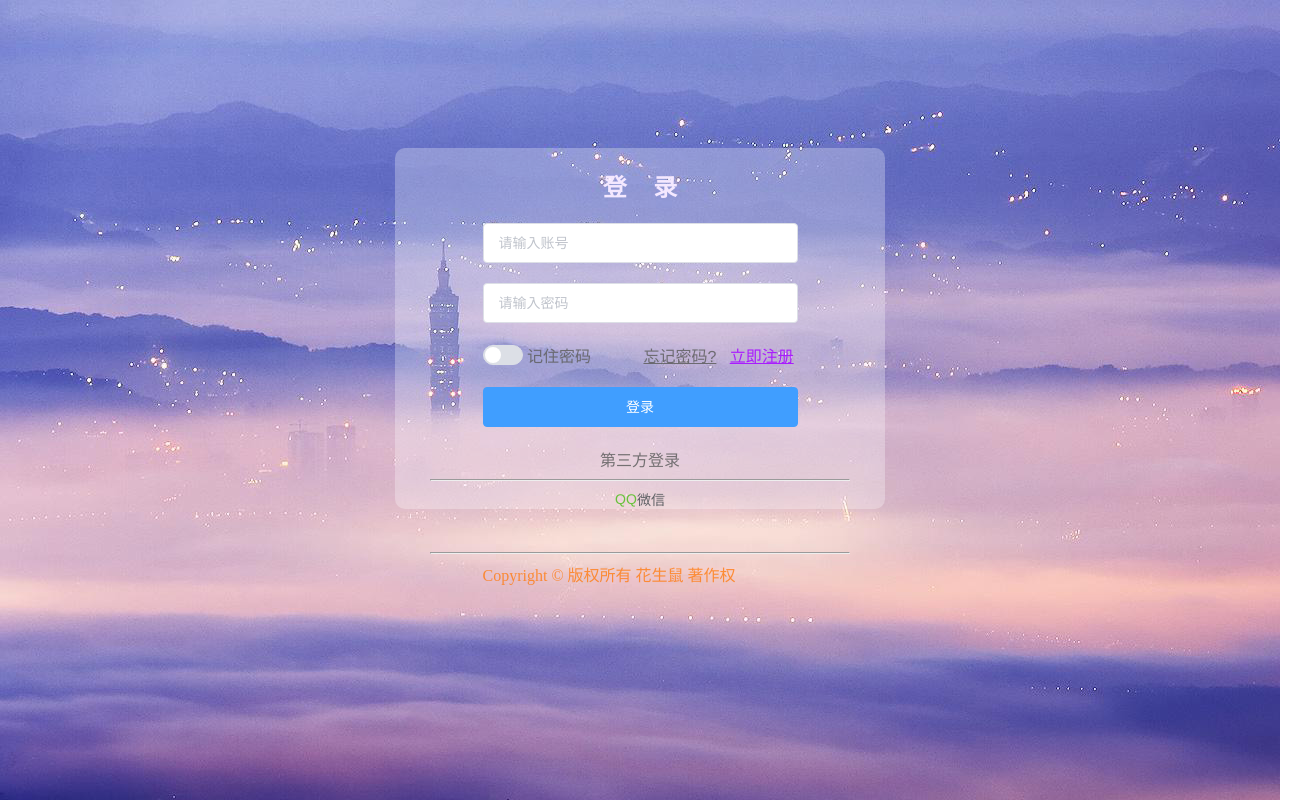
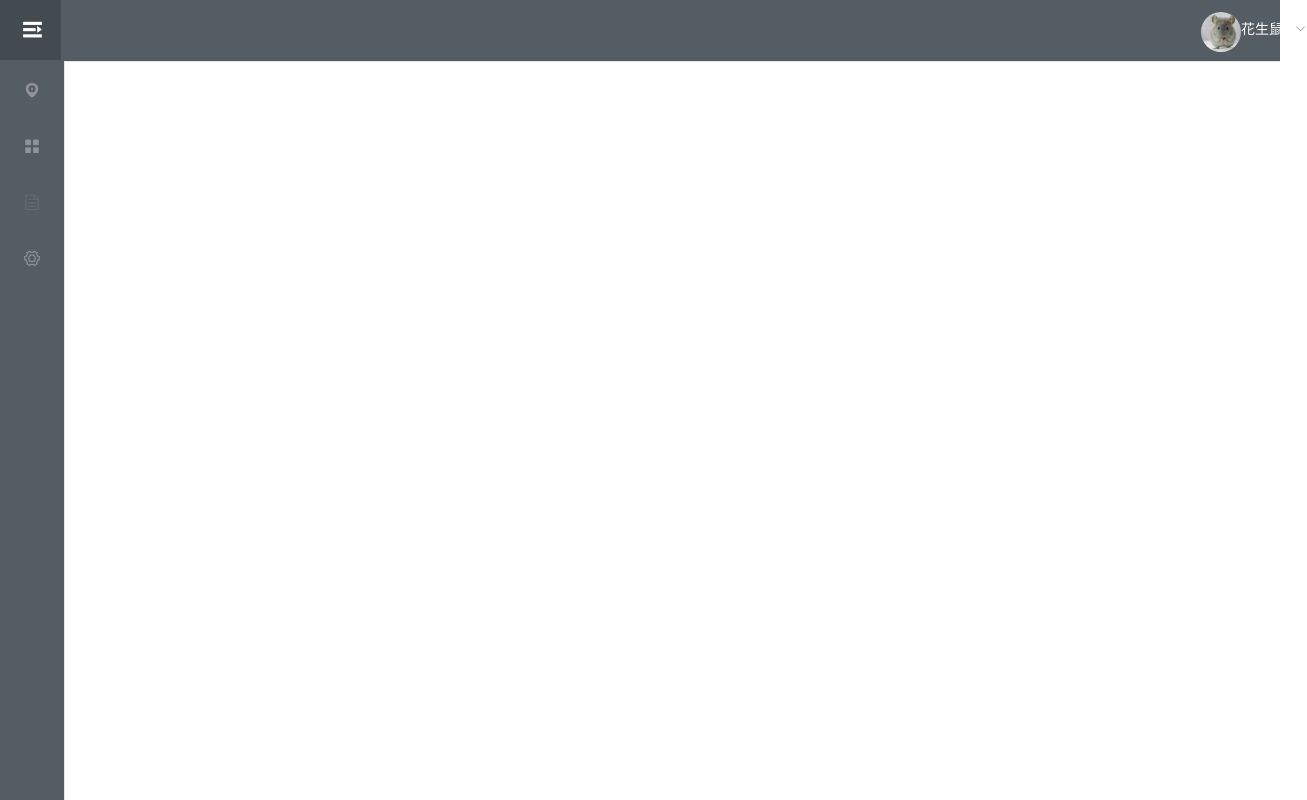
Before and after one commit to 1015770492/vue_blog_ui, a Vue app: page /adminMeau#/loginNum in a window 1280 px wide. Shown: the whole page, 1307 px wide, since content can reach past the window. Built offline with nearby package versions, Linux system fonts and the light colour scheme.

Commit message:
后台页面的设计

```diff
--- a/index.html
+++ b/index.html
@@ -1,13 +1,13 @@
 <!DOCTYPE html>
 <html>
 <head>
-  <meta charset="utf-8">
+  <meta charset="utf-8" name="viewport" content="width=device-width, initial-scale=1.0, minimum-scale=1.0, maximum-scale=1.0, user-scalable=no" >
   <link rel="icon" href="static/img/网站图标.png" type="image/x-icon">
-  <meta name="viewport"
-        content="width=device-width, initial-scale=1.0, minimum-scale=1.0, maximum-scale=1.0, user-scalable=no">
   <title>vue_blog_ui</title>
+
 </head>
 <body>
 <div id="app"></div>
+
 </body>
 </html>
--- a/src/App.vue
+++ b/src/App.vue
@@ -1,24 +1,32 @@
 <template>
-  <div id="app" class="el-row">
-    <router-view></router-view>
+  <div id="app">
+<!--    <router-view></router-view>-->
+    <AdminMeau/>
+<!--    <Login/>-->
   </div>
 </template>
 
 <script>
-  // import HelloWorld from './components/HelloWorld'
-  // import Login from './components/Login_Register_Reset_Module/LoginNum'
+  import HelloWorld from './components/HelloWorld'
+  import AdminMeau from './components/Admin_Module/AdminMeau'
 
   export default {
     name: 'App',
-    // components: {
-    //   Login
-    // }
+    components: {
+      HelloWorld,
+      AdminMeau
+    }
   }
+
 </script>
 
 <style>
-  body {
-    background-image: url('./components/img/bg_login.jpeg')
+  #app{
+    height:100% ; width:100%;
+    position:absolute;
   }
 
+  body{
+    margin: 0 auto;
+  }
 </style>
--- /dev/null
+++ b/src/components/Admin_Module/AdminMeau.vue
@@ -0,0 +1,108 @@
+<template>
+  <div class="hello">
+    <el-menu style="height: 61px"
+      ref="topCollapse"
+      class="el-menu-demo"
+      mode="horizontal"
+      @select="handleSelect"
+      background-color="#545c64"
+      text-color="#fff"
+      active-text-color="#ffd04b">
+        <el-menu-item class="el-col-1 el-icon-s-unfold" style="font-size: 25px;width: 61px" v-model="isCollapse" @click="changeIsCollapse"></el-menu-item>
+
+        <el-submenu index="1" class="el-col-1 el-col-push-21">
+          <template slot="title">
+            <span>
+            <el-avatar src="../../../static/img/头像.jpg"></el-avatar>
+            </span>花生鼠
+          </template>
+          <el-menu-item index="1-1">个人信息</el-menu-item>
+          <el-menu-item index="1-2">安全中心</el-menu-item>
+          <el-menu-item index="1-3">退出登录</el-menu-item>
+        </el-submenu>
+    </el-menu>
+
+    <el-menu default-active="1-4-1"  style="height: calc(100vh - 61px);margin-top: -1px"
+             class="el-menu-vertical-demo" @open="handleOpen" @close="handleClose" :collapse="isCollapse" background-color="#545c64"
+             text-color="#fff"
+             active-text-color="#ffd04b">
+        <el-submenu index="1">
+          <template slot="title">
+            <i class="el-icon-location"></i>
+            <span slot="title">仪表盘</span>
+          </template>
+          <el-menu-item-group>
+            <span slot="title">分组一</span>
+            <el-menu-item index="1-1">选项1</el-menu-item>
+            <el-menu-item index="1-2">选项2</el-menu-item>
+          </el-menu-item-group>
+          <el-menu-item-group title="分组2">
+            <el-menu-item index="1-3">选项3</el-menu-item>
+          </el-menu-item-group>
+          <el-submenu index="1-4">
+            <span slot="title">选项4</span>
+            <el-menu-item index="1-4-1">选项1</el-menu-item>
+          </el-submenu>
+        </el-submenu>
+        <el-menu-item index="2">
+          <i class="el-icon-menu"></i>
+          <span slot="title">导航二</span>
+        </el-menu-item>
+        <el-menu-item index="3" disabled>
+          <i class="el-icon-document"></i>
+          <span slot="title">导航三</span>
+        </el-menu-item>
+        <el-menu-item index="4">
+          <i class="el-icon-setting"></i>
+          <span slot="title">导航四</span>
+        </el-menu-item>
+    </el-menu>
+
+  </div>
+</template>
+
+
+
+
+<script>
+  export default {
+    name: 'HelloWorld',
+
+    data() {
+      return {
+        isCollapse: true,
+        drawer: false,
+        direction: 'ltr',
+      };
+    },
+    methods: {
+      handleSelect(key, keyPath) {
+        console.log(key, keyPath);
+      },
+      handleOpen(key, keyPath) {
+        console.log(key, keyPath);
+      },
+      handleClose(key, keyPath) {
+        console.log(key, keyPath);
+      },
+      changeIsCollapse(){
+        this.isCollapse=!this.isCollapse;
+      }
+
+    },
+    mounted(){
+
+    },
+
+
+  };
+</script>
+
+<!-- Add "scoped" attribute to limit CSS to this component only -->
+<style scoped>
+  .el-menu-vertical-demo:not(.el-menu--collapse) {
+    width: 200px;
+    /*min-height: 700px;*/
+  }
+
+</style>
--- a/src/components/HelloWorld.vue
+++ b/src/components/HelloWorld.vue
@@ -1,83 +1,32 @@
 <template>
   <div class="hello">
-    <el-form :model="ruleForm" status-icon :rules="rules" ref="ruleForm" label-width="100px" class="demo-ruleForm">
-      <el-form-item label="密码" prop="pass">
-        <el-input type="password" v-model="ruleForm.pass" autocomplete="off"></el-input>
-      </el-form-item>
-      <el-form-item label="确认密码" prop="checkPass">
-        <el-input type="password" v-model="ruleForm.checkPass" autocomplete="off"></el-input>
-      </el-form-item>
-      <el-form-item>
-        <el-button type="primary" @click="submitForm('ruleForm')">提交</el-button>
-        <el-button @click="resetForm('ruleForm')">重置</el-button>
-      </el-form-item>
-    </el-form>
+    首页
   </div>
 </template>
 
+
+
+
 <script>
-// export default {
-//   name: 'HelloWorld',
-//   data () {
-//     return {
-//       msg: ''
-//     }
-//   }
-// }
+  export default {
+    name: 'HelloWorld',
 
-export default {
-  data() {
-    var validatePass = (rule, value, callback) => {
-      if (value === '') {
-        callback(new Error('请输入密码'));
-      } else {
-        if (this.ruleForm.checkPass !== '') {
-          this.$refs.ruleForm.validateField('checkPass');
-        }
-        callback();
+    data() {
+      return {
+        drawer: false,
+        direction: 'rtl',
+      };
+    },
+    methods: {
+      handleClose(done) {
+        this.$confirm('确认关闭？')
+          .then(_ => {
+            done();
+          })
+          .catch(_ => {});
       }
-    };
-    var validatePass2 = (rule, value, callback) => {
-      if (value === '') {
-        callback(new Error('请再次输入密码'));
-      } else if (value !== this.ruleForm.pass) {
-        callback(new Error('两次输入密码不一致!'));
-      } else {
-        callback();
-      }
-    };
-    return {
-      ruleForm: {
-        pass: '',
-        checkPass: '',
-        age: ''
-      },
-      rules: {
-        pass: [
-          { validator: validatePass, trigger: 'blur' }
-        ],
-        checkPass: [
-          { validator: validatePass2, trigger: 'blur' }
-        ],
-      }
-    };
-  },
-  methods: {
-    submitForm(formName) {
-      this.$refs[formName].validate((valid) => {
-        if (valid) {
-          alert('submit!');
-        } else {
-          console.log('error submit!!');
-          return false;
-        }
-      });
-    },
-    resetForm(formName) {
-      this.$refs[formName].resetFields();
     }
-  }
-}
+  };
 </script>
 
 <!-- Add "scoped" attribute to limit CSS to this component only -->
--- a/src/components/Login_Register_Reset_Module/LoginNum.vue
+++ b/src/components/Login_Register_Reset_Module/LoginNum.vue
@@ -1,7 +1,5 @@
 <template>
-  <div class="el-row">
-
-
+  <div class="el-row body"  @mousewheel.prevent>
     <div class="login_form" style="margin-top: 140px">
       <router-view></router-view>
       <div v-show="loginFormStaut">
@@ -60,7 +58,6 @@
       </div>
     </div>
 
-
     <div class="auth" style="margin-top: 35px">
       <hr>
       <div class="el-col-18 el-col-offset-3">
@@ -70,6 +67,7 @@
 
   </div>
 </template>
+
 
 <script>
   import RegisterNum from './RegisterNum'
@@ -126,9 +124,17 @@
     }
 
   }
+
+
 </script>
 
 <style scoped>
+  .body{
+    height:100% ;
+    width:100%;
+    position:absolute;
+    background-image: url('../../../static/img/bg_login.jpeg');
+  }
   span {
     vertical-align: middle;
   }
```
Also changed, not shown: src/router/index.js (+21 -7 lines), static/img/bg_login.jpeg (renamed from src/components/img/bg_login.jpeg), static/img/头像.jpg (added).
